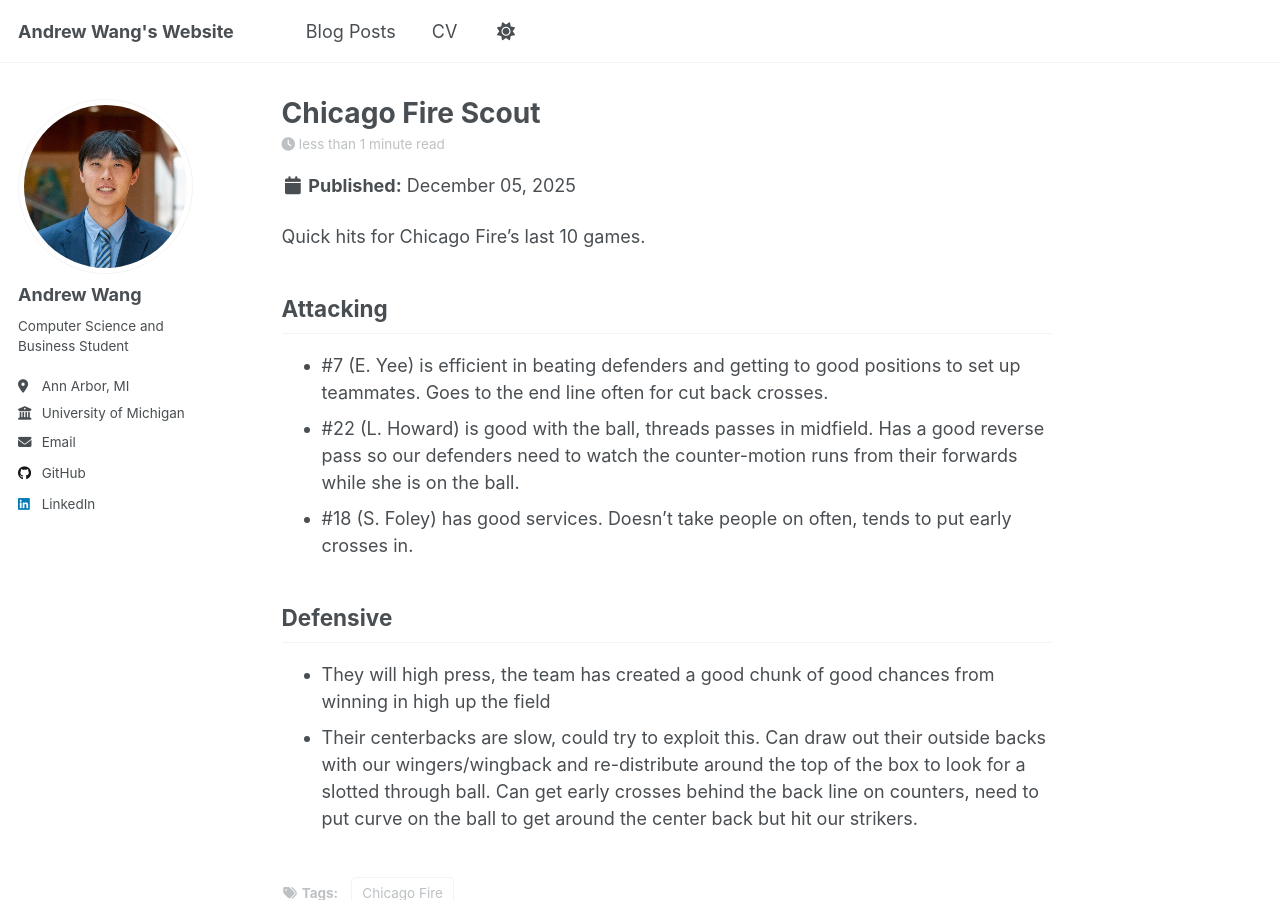
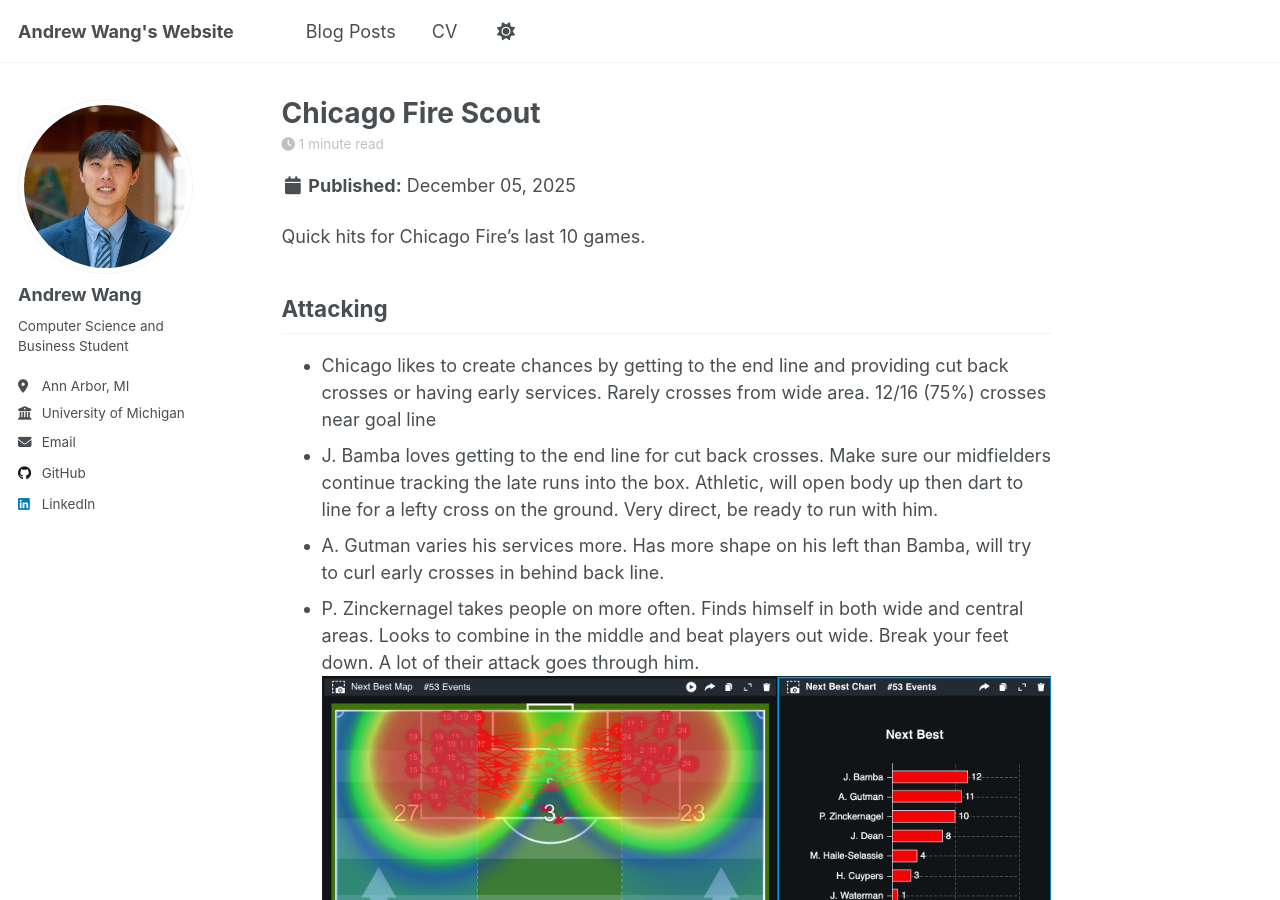
Before and after one commit to wxng23/wxng23.github.io, a Jekyll site: the page built from _posts/2025-12-05-blog-post-6.md, in a window 1280 px wide and 900 px high. Built offline with Jekyll 4.4.1, drawn with Linux system fonts in a browser that asks for light colours; a script that is not in the unit is left out; some of the changed text lies outside the part shown.

Commit message:
chicago fire

```diff
--- a/_posts/2025-12-05-blog-post-6.md
+++ b/_posts/2025-12-05-blog-post-6.md
@@ -10,11 +10,19 @@ Quick hits for Chicago Fire's last 10 games.
 
 Attacking
 -----
-* #7 (E. Yee) is efficient in beating defenders and getting to good positions to set up teammates. Goes to the end line often for cut back crosses.
-* #22 (L. Howard) is good with the ball, threads passes in midfield. Has a good reverse pass so our defenders need to watch the counter-motion runs from their forwards while she is on the ball.
-* #18 (S. Foley) has good services. Doesn't take people on often, tends to put early crosses in.
+* Chicago likes to create chances by getting to the end line and providing cut back crosses or having early services. Rarely crosses from wide area. 12/16 (75%) crosses near goal line
+* J. Bamba loves getting to the end line for cut back crosses. Make sure our midfielders continue tracking the late runs into the box. Athletic, will open body up then dart to line for a lefty cross on the ground. Very direct, be ready to run with him.
+* A. Gutman varies his services more. Has more shape on his left than Bamba, will try to curl early crosses in behind back line.
+* P. Zinckernagel takes people on more often. Finds himself in both wide and central areas. Looks to combine in the middle and beat players out wide. Break your feet down. A lot of their attack goes through him.
+![desc](/images/nextBest.png)
+![desc](/images/wide.png)
+![desc](/images/highWide.png)
+![desc](/images/assist.png)
 
 Defensive
 ------
-* They will high press, the team has created a good chunk of good chances from winning in high up the field
-* Their centerbacks are slow, could try to exploit this. Can draw out their outside backs with our wingers/wingback and re-distribute around the top of the box to look for a slotted through ball. Can get early crosses behind the back line on counters, need to put curve on the ball to get around the center back but hit our strikers.
+* Keeper is prone to mistakes. Allow back line to have it and press as one when there is an opportunity.
+* Right back isn't the most athletic. Slow him down and engage then quick change of pace should be able to beat him. Left side seems to have more success.
+* Space is wide. Outside backs are tucked in. Wingers should maintain their width, usually not enough room to run off their back shoulder because of how compact they are.
+![desc](/images/nextBestAgainst.png)
+![desc](/images/wideAgainst.png)
```
Also changed, not shown: images/assist.png (added), images/highwide.png (added), images/nextBest.png (added), images/nextBestAgainst.png (added), images/wide.png (added), images/wideAgainst.png (added), 2 other files.
